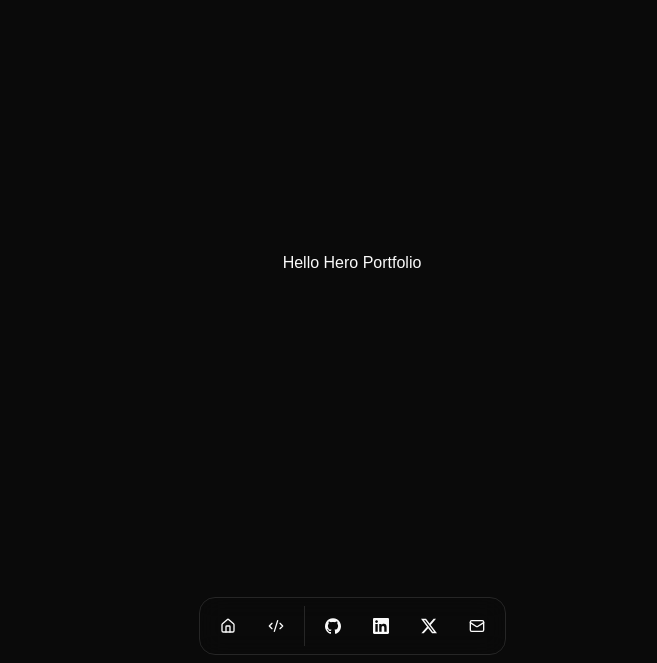
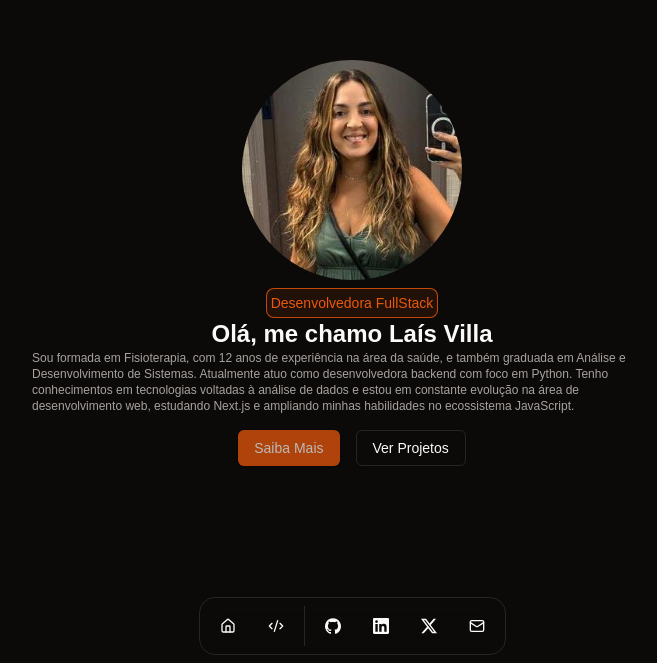
Before and after one commit to LaisVilla/nextjsday-aula1, a Next.js app: page / in a window 1280 px wide. Shown: the part 137-800 px from the top of the page, without its empty margins (288-945 px from the left). Built offline with nearby package versions, Linux system fonts and the light colour scheme.

Commit message:
add content in hero section

```diff
--- a/src/app/_components/hero.tsx
+++ b/src/app/_components/hero.tsx
@@ -1,7 +1,36 @@
+import Image from "next/image";
+import { Button } from "./ui/button";
+
 const HeroHome = () => {
-    return (
-        <div>Hello Hero Portfolio</div>
-    );
-}
+  return (
+    <div className="flex justify-center flex-col gap-x-4 items-center">
+      <div className="w-1/2 flex flex-col items-center justify-center">
+          <div className="flex flex-col gap-y-2 items-center">
+          <Image
+            src="/logo.jpg"
+            alt="Lais Villa"
+            width={220}
+            height={100}
+            className="rounded-full"
+          />
+          <p className="bg-primary/10 text-primary text-sm rounded-lg p-1 border border-primary/80">Desenvolvedora FullStack</p>
+          </div>
+        <h1 className="text-2xl font-bold ">Olá, me chamo Laís Villa</h1>
+        <p className="text-xs text-muted-foreground mb-4">
+          Sou formada em Fisioterapia, com 12 anos de experiência na área da
+          saúde, e também graduada em Análise e Desenvolvimento de Sistemas.
+          Atualmente atuo como desenvolvedora backend com foco em Python. Tenho
+          conhecimentos em tecnologias voltadas à análise de dados e estou em
+          constante evolução na área de desenvolvimento web, estudando Next.js e
+          ampliando minhas habilidades no ecossistema JavaScript.
+        </p>
+        <div className="flex items-center gap-x-4 justify-start">
+          <Button className="animate-pulse">Saiba Mais</Button>
+          <Button variant="outline">Ver Projetos</Button>
+        </div>
+      </div>
+    </div>
+  );
+};
 
 export default HeroHome;
--- a/src/app/admin/page.tsx
+++ /dev/null
@@ -1,5 +0,0 @@
-export default function Page() {
-    return(
-        <div>Hello Admin</div>
-    )
-}
--- a/src/app/admin/user/page.tsx
+++ /dev/null
@@ -1,5 +0,0 @@
-export default function Page() {
-    return(
-        <div>Hello User</div>
-    )
-}
--- a/src/app/globals.css
+++ b/src/app/globals.css
@@ -6,54 +6,56 @@ body {
   font-family: Arial, Helvetica, sans-serif;
 }
 
+
 @layer base {
   :root {
     --background: 0 0% 100%;
-    --foreground: 0 0% 3.9%;
+    --foreground: 20 14.3% 4.1%;
     --card: 0 0% 100%;
-    --card-foreground: 0 0% 3.9%;
+    --card-foreground: 20 14.3% 4.1%;
     --popover: 0 0% 100%;
-    --popover-foreground: 0 0% 3.9%;
-    --primary: 0 0% 9%;
-    --primary-foreground: 0 0% 98%;
-    --secondary: 0 0% 96.1%;
-    --secondary-foreground: 0 0% 9%;
-    --muted: 0 0% 96.1%;
-    --muted-foreground: 0 0% 45.1%;
-    --accent: 0 0% 96.1%;
-    --accent-foreground: 0 0% 9%;
+    --popover-foreground: 20 14.3% 4.1%;
+    --primary: 24.6 95% 53.1%;
+    --primary-foreground: 60 9.1% 97.8%;
+    --secondary: 60 4.8% 95.9%;
+    --secondary-foreground: 24 9.8% 10%;
+    --muted: 60 4.8% 95.9%;
+    --muted-foreground: 25 5.3% 44.7%;
+    --accent: 60 4.8% 95.9%;
+    --accent-foreground: 24 9.8% 10%;
     --destructive: 0 84.2% 60.2%;
-    --destructive-foreground: 0 0% 98%;
-    --border: 0 0% 89.8%;
-    --input: 0 0% 89.8%;
-    --ring: 0 0% 3.9%;
+    --destructive-foreground: 60 9.1% 97.8%;
+    --border: 20 5.9% 90%;
+    --input: 20 5.9% 90%;
+    --ring: 24.6 95% 53.1%;
+    --radius: 0.5rem;
     --chart-1: 12 76% 61%;
     --chart-2: 173 58% 39%;
     --chart-3: 197 37% 24%;
     --chart-4: 43 74% 66%;
     --chart-5: 27 87% 67%;
-    --radius: 0.5rem;
   }
+
   .dark {
-    --background: 0 0% 3.9%;
-    --foreground: 0 0% 98%;
-    --card: 0 0% 3.9%;
-    --card-foreground: 0 0% 98%;
-    --popover: 0 0% 3.9%;
-    --popover-foreground: 0 0% 98%;
-    --primary: 0 0% 98%;
-    --primary-foreground: 0 0% 9%;
-    --secondary: 0 0% 14.9%;
-    --secondary-foreground: 0 0% 98%;
-    --muted: 0 0% 14.9%;
-    --muted-foreground: 0 0% 63.9%;
-    --accent: 0 0% 14.9%;
-    --accent-foreground: 0 0% 98%;
-    --destructive: 0 62.8% 30.6%;
-    --destructive-foreground: 0 0% 98%;
-    --border: 0 0% 14.9%;
-    --input: 0 0% 14.9%;
-    --ring: 0 0% 83.1%;
+    --background: 20 14.3% 4.1%;
+    --foreground: 60 9.1% 97.8%;
+    --card: 20 14.3% 4.1%;
+    --card-foreground: 60 9.1% 97.8%;
+    --popover: 20 14.3% 4.1%;
+    --popover-foreground: 60 9.1% 97.8%;
+    --primary: 20.5 90.2% 48.2%;
+    --primary-foreground: 60 9.1% 97.8%;
+    --secondary: 12 6.5% 15.1%;
+    --secondary-foreground: 60 9.1% 97.8%;
+    --muted: 12 6.5% 15.1%;
+    --muted-foreground: 24 5.4% 63.9%;
+    --accent: 12 6.5% 15.1%;
+    --accent-foreground: 60 9.1% 97.8%;
+    --destructive: 0 72.2% 50.6%;
+    --destructive-foreground: 60 9.1% 97.8%;
+    --border: 12 6.5% 15.1%;
+    --input: 12 6.5% 15.1%;
+    --ring: 20.5 90.2% 48.2%;
     --chart-1: 220 70% 50%;
     --chart-2: 160 60% 45%;
     --chart-3: 30 80% 55%;
@@ -61,6 +63,7 @@ body {
     --chart-5: 340 75% 55%;
   }
 }
+
 
 @layer base {
   * {
--- /dev/null
+++ b/src/app/tecs/[slug]/page.tsx
@@ -0,0 +1,7 @@
+export default function Page({params}: {params: {slug:string}}) {
+    const slug = params.slug;
+
+
+    return <div>Hello {slug}</div>;
+
+}
--- /dev/null
+++ b/src/app/tecs/page.tsx
@@ -0,0 +1,7 @@
+import Link from "next/link";
+
+export default function Page() {
+    return(<div>
+        <Link href="#">Clique aqui</Link>
+    </div>)
+}
```
Also changed, not shown: src/app/page.tsx (+4 -5 lines), public/logo.jpg (added).
